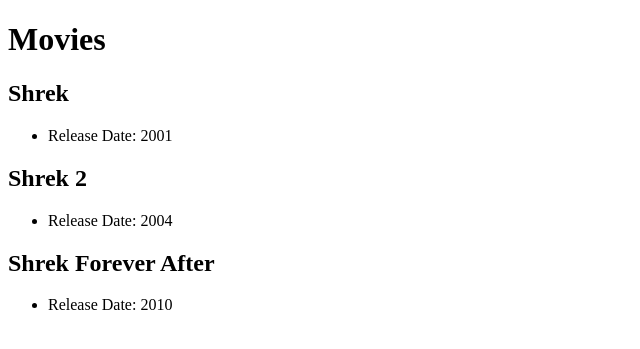
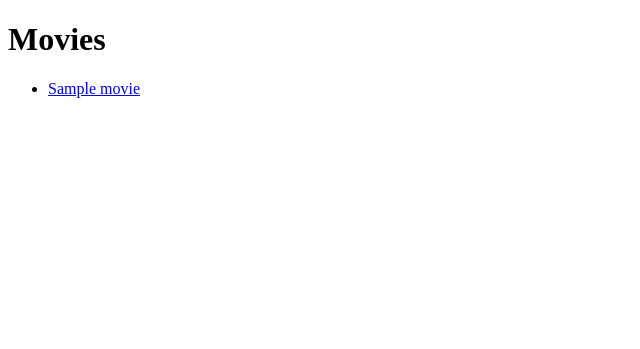
Before and after one commit to BoonChinLook/Django-Study, a Django app: page /movies/ in a window 1280 px wide. Shown: the top 349 px of the page, without its empty margins (0-640 px from the left). Run offline with Django 5.2, Linux system fonts and the light colour scheme; tables that the repository leaves empty hold one stand-in row (values such as "Sample post").

Commit message:
Implement movie listing and def detail view with model integration

```diff
--- /dev/null
+++ b/movies/admin.py
@@ -0,0 +1,4 @@
+from .models import Movie
+from django.contrib import admin
+
+admin.site.register(Movie)
--- /dev/null
+++ b/movies/models.py
@@ -0,0 +1,9 @@
+from turtle import title
+from django.db import models
+
+class Movie(models.Model):
+    title = models.CharField(max_length = 100)
+    year = models.IntegerField()
+
+    def __str__(self):
+        return f'{self. title} from {self.year}'
--- /dev/null
+++ b/movies/templates/movies/detail.html
@@ -0,0 +1 @@
+{{movie}}
--- a/movies/templates/movies/movies.html
+++ b/movies/templates/movies/movies.html
@@ -7,13 +7,10 @@
   </head>
   <body>
     <h1>Movies</h1>
-    {% for movie in movies %}
-    <div class="movie-info">
-      <h2>{{ movie.title }}</h2>
-      <ul>
-        <li>Release Date: {{ movie.year }}</li>
-      </ul>
-    </div>
-    {% endfor %}
+    <ul>
+      {% for movie in movies %}
+      <li><a href="{{ movie.id }}">{{ movie.title }}</a></li>
+      {% endfor %}
+    </ul>
   </body>
 </html>
--- a/movies/urls.py
+++ b/movies/urls.py
@@ -21,5 +21,6 @@ from movies import views
 urlpatterns = [
     path('admin/', admin.site.urls),
     path('movies/', views.movies),
-    path('', views.home)
+    path('', views.home),
+    path('movies/<int:id>', views.detail)
 ]
--- a/movies/views.py
+++ b/movies/views.py
@@ -1,22 +1,14 @@
 from django.http import HttpResponse
 from django.shortcuts import render
-
-data = {
-    'movies' : [
-        {'id': 1,
-         'title': 'Shrek',
-         'year': 2001},
-        {'id': 2,
-         'title': "Shrek 2",
-         'year': 2004
-        },
-        {'id': 3,
-         'title': "Shrek Forever After",
-         'year': 2010}
-    ]}
+from .models import Movie
 
 def movies(request):
-    return render(request, 'movies/movies.html', data)
+    data = Movie.objects.all()
+    return render(request, 'movies/movies.html', {'movies': data})
 
 def home(request):
     return HttpResponse("Home page")
+
+def detail(request, id):
+    data = Movie.objects.get(pk=id)
+    return render(request, 'movies/detail.html', {'movie': data})
```
Also changed, not shown: movies/migrations/0001_initial.py (added), movies/migrations/__init__.py (added).
